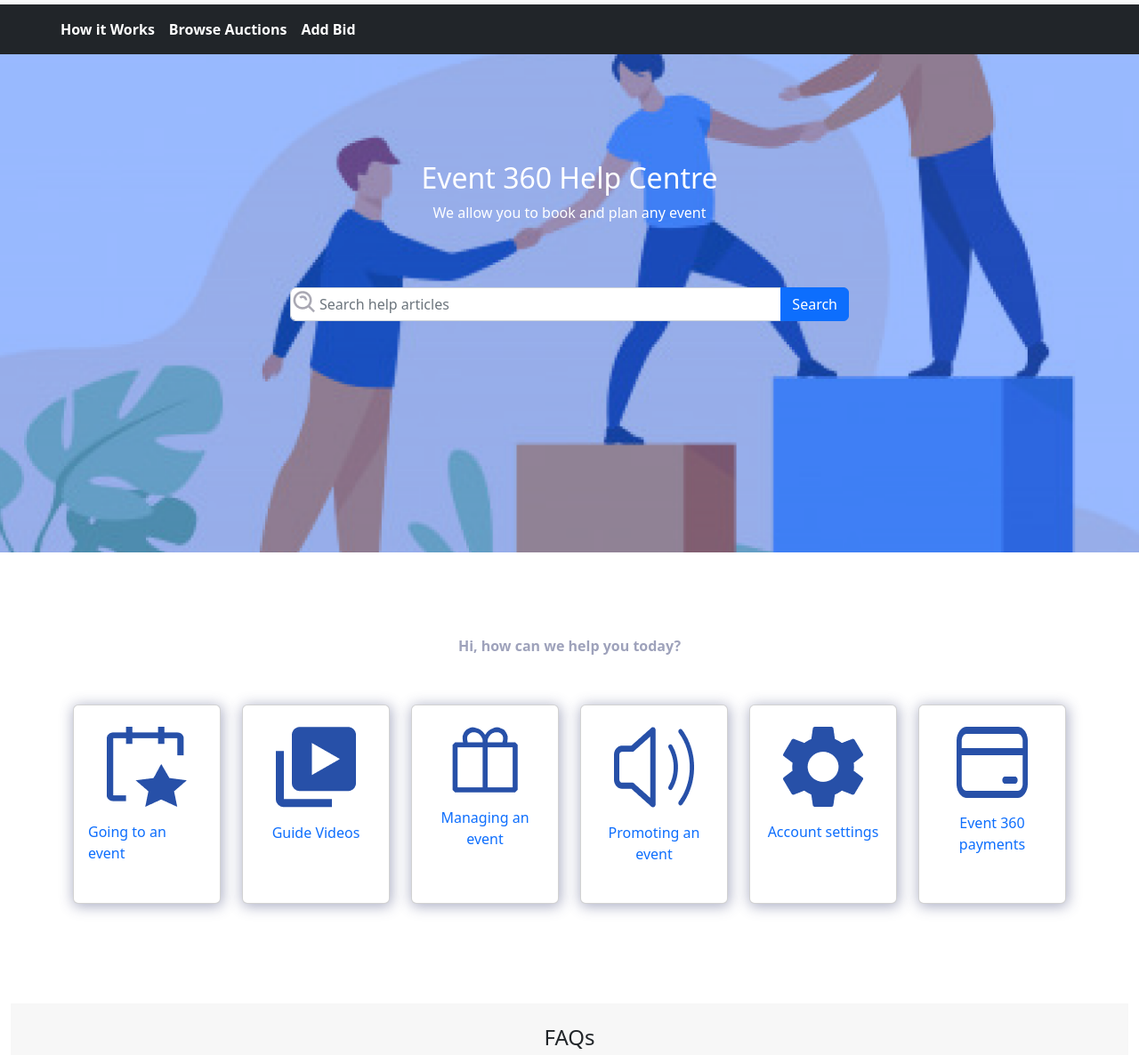
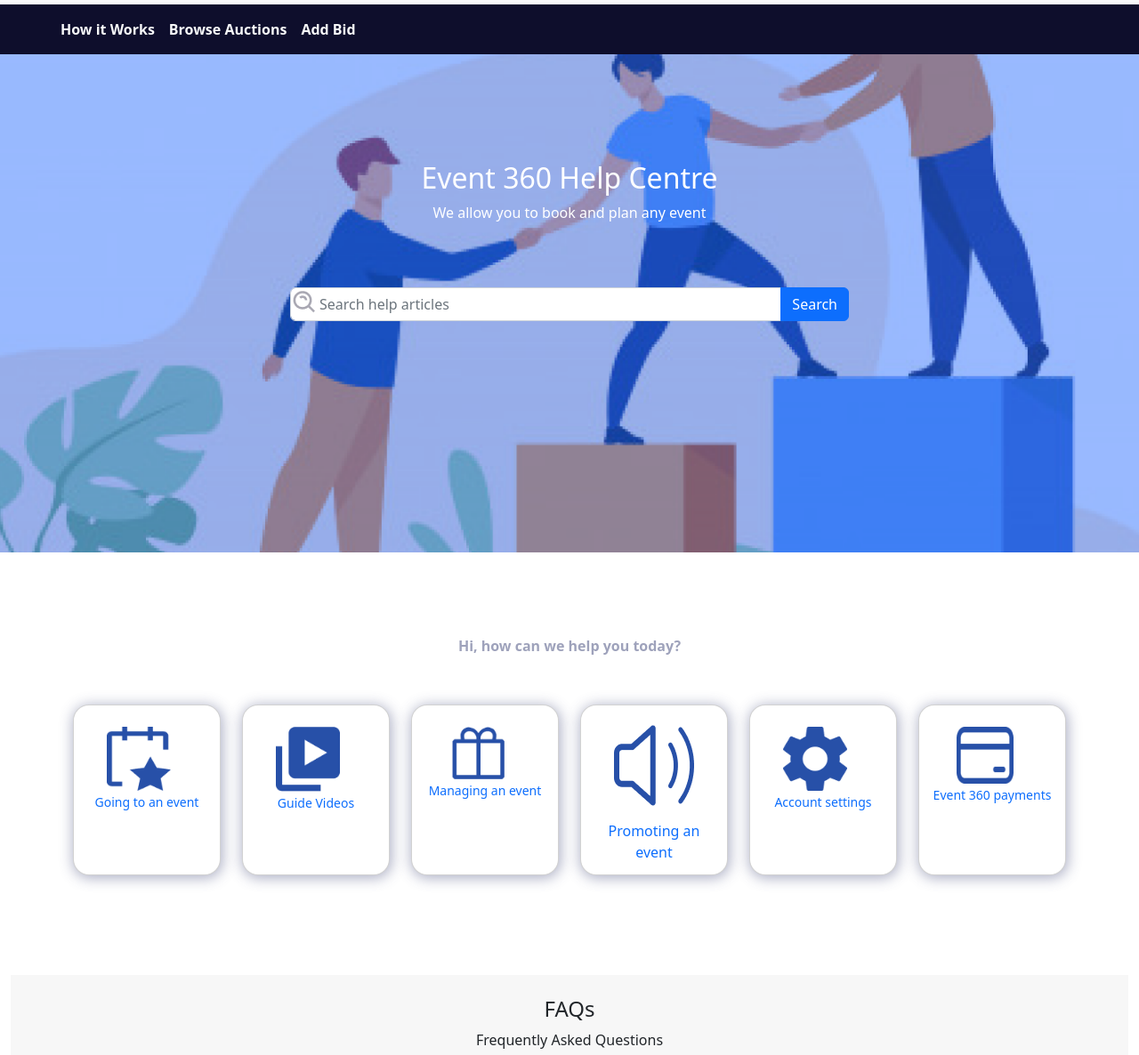
Before and after one commit to comelydaniel/Help-Center-Part, a plain HTML site: page index.html in a window 1280 px wide. Shown: the part 85-1271 px from the top of the page at 89% size. Drawn offline with nearby package versions, Linux system fonts and the light colour scheme.

Commit message:
ch:changes

```diff
--- a/css/help.css
+++ b/css/help.css
@@ -1,6 +1,11 @@
 #help-intro {
     background: url(../img/help-bg.png) center/cover no-repeat;
     min-height: 70vh;
+}
+
+.bg-dark {
+    background: #0E0E2C !important;
+
 }
 
 input#search{
@@ -19,8 +24,9 @@
 
 .card {
      box-shadow: 1px 2px 15px 1px rgba(158, 162, 187, 0.87);
-     height: 28vh !important;
+     height: 24vh !important;
      transition: transform ease-in 0.3s;
+     border-radius: 18px;
 }
 
 .card:hover {
@@ -47,10 +53,6 @@
 }
 
 @media (max-width: 1025px) {
-    .card {
-        min-height: 45vh !important;
-    }
-
     .plus-sign  {
         width: 4%;
         height: 7vh;
@@ -60,10 +62,6 @@
 @media (max-width: 769px) {
     #help-intro .intro-head {
         padding: 1px !important;
-    }
-
-    .card {
-        min-height: 40vh !important;
     }
 
     .plus-sign  {
--- a/index.html
+++ b/index.html
@@ -66,13 +66,13 @@
                   <div class="collapse navbar-collapse" id="navbarSupportedContent">
                     <ul class="navbar-nav ms-5 mb-2 mb-lg-0">
                       <li class="nav-item">
-                        <a class="nav-link text-white fw-bold" href="#">How it Works</a>
+                        <a class="nav-link link-light fw-bold" href="#">How it Works</a>
                       </li>
                       <li class="nav-item">
-                        <a class="nav-link text-white fw-bold" href="#">Browse Auctions</a>
+                        <a class="nav-link link-light fw-bold" href="#">Browse Auctions</a>
                       </li>
                       <li class="nav-item">
-                        <a class="nav-link text-white fw-bold" href="#">Add Bid</a>
+                        <a class="nav-link link-light fw-bold" href="#">Add Bid</a>
                       </li>
                       <li class="nav-item">
                         <a class="nav-link disabled d-none">Disabled</a>
@@ -80,7 +80,7 @@
                     </ul>
                   </div>
                 </div>
-              </nav>
+            </nav>
         </section>
     </header>
     <section id="help-intro" class="container-fluid">
@@ -102,30 +102,30 @@
                 <div class="col-lg-2 col-md-4 mb-3">
                     <div class="card d-flex flex-column justify-content-center  align-items-center pt-4">
                         <div>
-                            <img src="img/star.help.png" class="img-fluid" alt="help-box">
+                            <img src="img/star.help.png" alt="help-box" width="80%" height="auto">
                         </div>
-                        <div class="card-body">
-                          <a href="#" class="card-text text-decoration-none text-primary">Going to an event</a>
+                        <div class="card-body p-0 pb-3">
+                          <a href="#" class="card-text text-decoration-none text-primary" style="font-size: 14px;">Going to an event</a>
                         </div>
                     </div>
                 </div>
                 <div class="col-lg-2 col-md-4 mb-3">
                     <div class="card d-flex flex-column justify-content-center  align-items-center pt-4">
                         <div>
-                            <img src="img/play.help.png" class="img-fluid" alt="help-box">
+                            <img src="img/play.help.png" alt="help-box" width="80%" height="auto">
                         </div>
-                        <div class="card-body">
-                          <a href="#" class="card-text text-decoration-none text-primary">Guide Videos</a>
+                        <div class="card-body p-0 pb-3">
+                          <a href="#" class="card-text text-decoration-none text-primary" style="font-size: 14px;">Guide Videos</a>
                         </div>
                     </div>
                 </div>
                 <div class="col-lg-2 col-md-4 mb-3">
                     <div class="card d-flex flex-column justify-content-center  align-items-center pt-4">
                         <div>
-                            <img src="img/box.help.png" class="img-fluid" alt="help-box">
+                            <img src="img/box.help.png" alt="help-box" width="80%" height="auto">
                         </div>
-                        <div class="card-body text-center">
-                          <a href="#" class="card-text text-decoration-none text-primary">Managing an event</a>
+                        <div class="card-body text-center p-0 pb-3">
+                          <a href="#" class="card-text text-decoration-none text-primary" style="font-size: 14px;">Managing an event</a>
                         </div>
                     </div>
                 </div>
@@ -142,20 +142,20 @@
                 <div class="col-lg-2 col-md-4 mb-3">
                     <div class="card d-flex flex-column justify-content-center  align-items-center pt-4">
                         <div>
-                            <img src="img/setting.help.png" class="img-fluid" alt="help-box">
+                            <img src="img/setting.help.png" alt="help-box" width="80%" height="auto">
                         </div>
-                        <div class="card-body">
-                          <a href="#" class="card-text text-decoration-none text-primary">Account settings</a>
+                        <div class="card-body p-0 pb-3">
+                          <a href="#" class="card-text text-decoration-none text-primary" style="font-size: 14px;">Account settings</a>
                         </div>
                     </div>
                 </div>
                 <div class="col-lg-2 col-md-4 mb-3">
                     <div class="card d-flex flex-column justify-content-center  align-items-center pt-4">
                         <div>
-                            <img src="img/mail.help.png" class="img-fluid" alt="help-box">
+                            <img src="img/mail.help.png" alt="help-box" width="80%" height="auto">
                         </div>
-                        <div class="card-body text-center">
-                          <a href="#" class="card-text text-decoration-none text-primary">Event 360 payments</a>
+                        <div class="card-body text-center p-0 pb-3">
+                          <a href="#" class="card-text text-decoration-none text-primary" style="font-size: 14px;">Event 360 payments</a>
                         </div>
                     </div>
                 </div>
```
